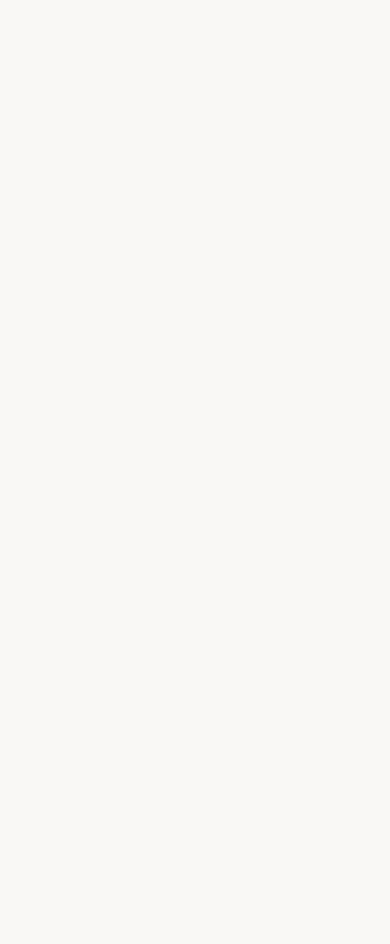
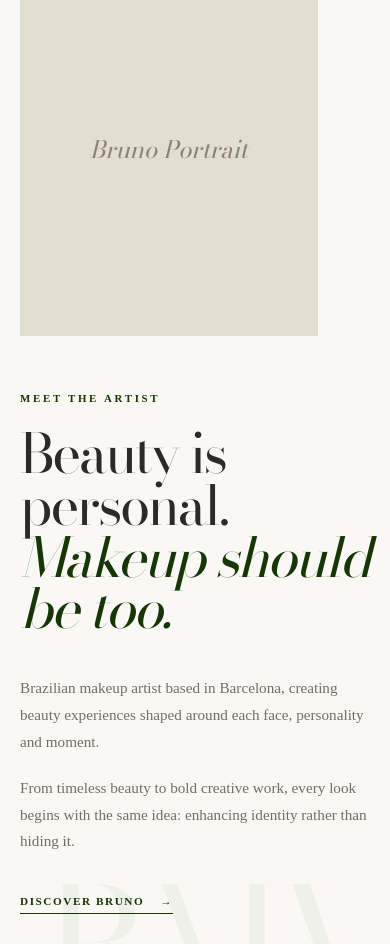
Before and after one commit to lorenasferreira/bmv-makeup, a React (Vite) app in the folder frontend/: page / in a window 390 px wide. Shown: the part 960-1904 px from the top of the page. Before the commit the page ends 844 px from the top, so only its background shows below. Built offline with nearby package versions, Linux system fonts and the light colour scheme.

Commit message:
feat: add Meet Bruno section

```diff
--- a/frontend/src/App.jsx
+++ b/frontend/src/App.jsx
@@ -1,5 +1,6 @@
 import Header from "./components/layout/Header/Header";
 import Hero from "./components/sections/home/Hero/Hero";
+import MeetBruno from "./components/sections/home/MeetBruno/MeetBruno";
 
 function App() {
   return (
@@ -8,6 +9,7 @@
 
       <main>
         <Hero />
+        <MeetBruno />
       </main>
     </>
   );
--- /dev/null
+++ b/frontend/src/components/sections/home/MeetBruno/MeetBruno.jsx
@@ -0,0 +1,44 @@
+import styles from "./MeetBruno.module.css";
+
+function MeetBruno() {
+  return (
+    <section className={styles.section} id="about">
+      <div className={styles.imageColumn}>
+        <div className={styles.imagePlaceholder}>
+          <span>Bruno Portrait</span>
+        </div>
+      </div>
+
+      <div className={styles.content}>
+        <p className={styles.eyebrow}>Meet the artist</p>
+
+        <h2>
+          Beauty is personal.
+          <br />
+          <em>Makeup should be too.</em>
+        </h2>
+
+        <div className={styles.copy}>
+          <p>
+            Brazilian makeup artist based in Barcelona, creating beauty
+            experiences shaped around each face, personality and moment.
+          </p>
+
+          <p>
+            From timeless beauty to bold creative work, every look begins with
+            the same idea: enhancing identity rather than hiding it.
+          </p>
+        </div>
+
+        <a href="#about-bruno" className={styles.link}>
+          Discover Bruno
+          <span aria-hidden="true">→</span>
+        </a>
+      </div>
+
+      <span className={styles.signature}>BMV</span>
+    </section>
+  );
+}
+
+export default MeetBruno;
--- /dev/null
+++ b/frontend/src/components/sections/home/MeetBruno/MeetBruno.module.css
@@ -0,0 +1,169 @@
+.section {
+  position: relative;
+
+  display: grid;
+  grid-template-columns: minmax(280px, 0.85fr) minmax(400px, 1.15fr);
+  gap: clamp(3rem, 8vw, 9rem);
+
+  min-height: 90vh;
+  padding: clamp(6rem, 10vw, 10rem) var(--page-padding);
+
+  overflow: hidden;
+  background: var(--color-background);
+}
+
+.imageColumn {
+  display: flex;
+  align-items: center;
+}
+
+.imagePlaceholder {
+  display: grid;
+  width: 100%;
+  aspect-ratio: 4 / 5;
+  place-items: center;
+
+  background: var(--color-tertiary);
+  overflow: hidden;
+}
+
+.imagePlaceholder span {
+  color: var(--color-secondary);
+
+  font-family: var(--font-editorial);
+  font-size: clamp(1.5rem, 3vw, 3rem);
+  font-style: italic;
+}
+
+.content {
+  align-self: center;
+  max-width: 720px;
+}
+
+.eyebrow {
+  margin-bottom: clamp(2rem, 4vw, 4rem);
+
+  color: var(--color-bmv-green);
+
+  font-size: 0.68rem;
+  font-weight: 600;
+  letter-spacing: 0.25em;
+  text-transform: uppercase;
+}
+
+.content h2 {
+  font-family: var(--font-editorial);
+  font-size: clamp(3rem, 5.5vw, 6rem);
+  font-weight: 400;
+  line-height: 0.95;
+  letter-spacing: -0.04em;
+}
+
+.content h2 em {
+  color: var(--color-bmv-green);
+  font-weight: 400;
+}
+
+.copy {
+  display: grid;
+  grid-template-columns: repeat(2, 1fr);
+  gap: clamp(1.5rem, 3vw, 3rem);
+
+  max-width: 650px;
+  margin-top: clamp(3rem, 6vw, 5rem);
+}
+
+.copy p {
+  color: var(--color-text-light);
+
+  font-size: 0.95rem;
+  line-height: 1.75;
+}
+
+.link {
+  display: inline-flex;
+  align-items: center;
+  gap: 1rem;
+
+  margin-top: 3rem;
+  padding-bottom: 0.4rem;
+
+  border-bottom: 1px solid var(--color-bmv-green);
+
+  color: var(--color-bmv-green);
+
+  font-size: 0.7rem;
+  font-weight: 600;
+  letter-spacing: 0.14em;
+  text-transform: uppercase;
+
+  transition: gap var(--transition-default);
+}
+
+.link:hover {
+  gap: 1.5rem;
+}
+
+.signature {
+  position: absolute;
+  right: -0.04em;
+  bottom: -0.18em;
+
+  color: rgb(23 54 5 / 4%);
+
+  font-family: var(--font-editorial);
+  font-size: clamp(10rem, 25vw, 25rem);
+  line-height: 1;
+
+  pointer-events: none;
+  user-select: none;
+}
+
+@media (max-width: 900px) {
+  .section {
+    grid-template-columns: 0.85fr 1.15fr;
+    gap: 3rem;
+
+    min-height: auto;
+  }
+
+  .copy {
+    grid-template-columns: 1fr;
+  }
+}
+
+@media (max-width: 640px) {
+  .section {
+    grid-template-columns: 1fr;
+    gap: 3.5rem;
+
+    padding-top: 5rem;
+    padding-bottom: 6rem;
+  }
+
+  .imagePlaceholder {
+    width: 85%;
+    aspect-ratio: 4 / 5;
+  }
+
+  .eyebrow {
+    margin-bottom: 1.5rem;
+  }
+
+  .content h2 {
+    font-size: clamp(3.2rem, 14vw, 4.5rem);
+  }
+
+  .copy {
+    gap: 1.25rem;
+    margin-top: 2.5rem;
+  }
+
+  .link {
+    margin-top: 2.5rem;
+  }
+
+  .signature {
+    bottom: -0.1em;
+  }
+}
```
